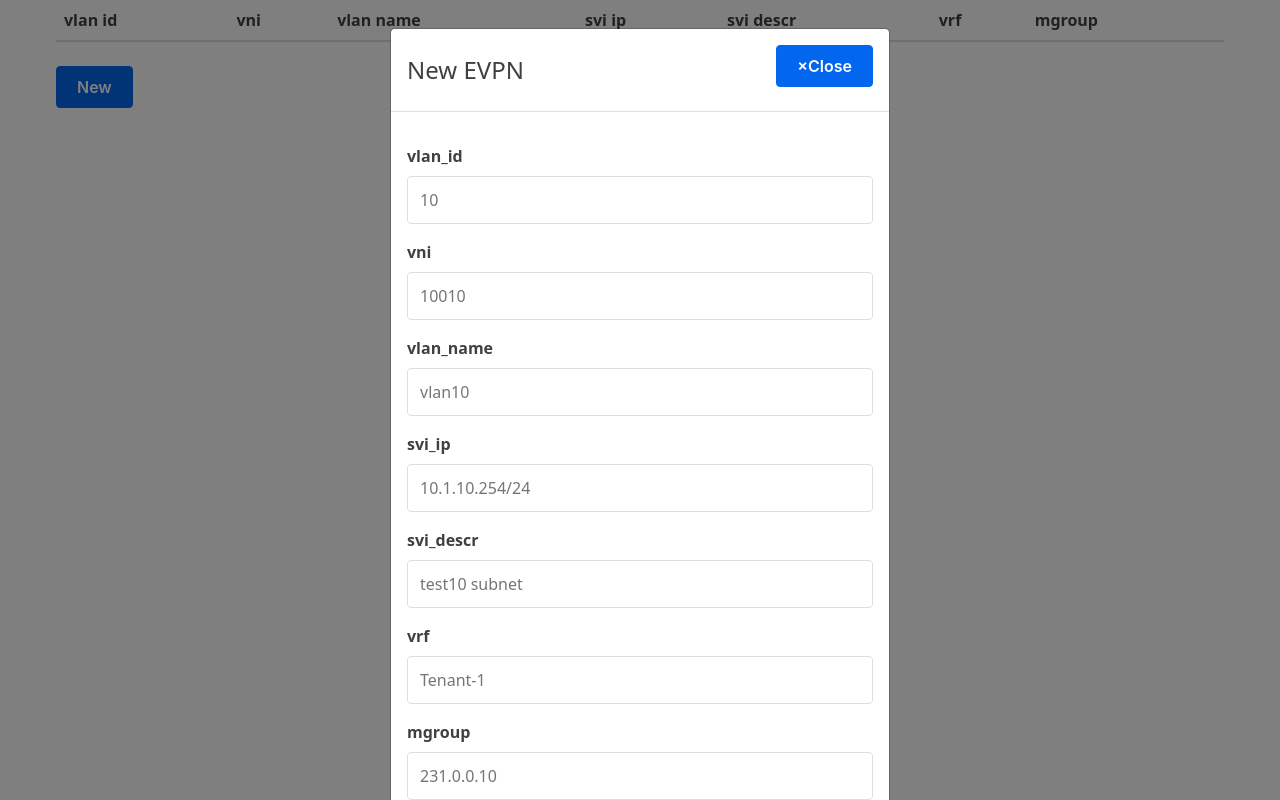
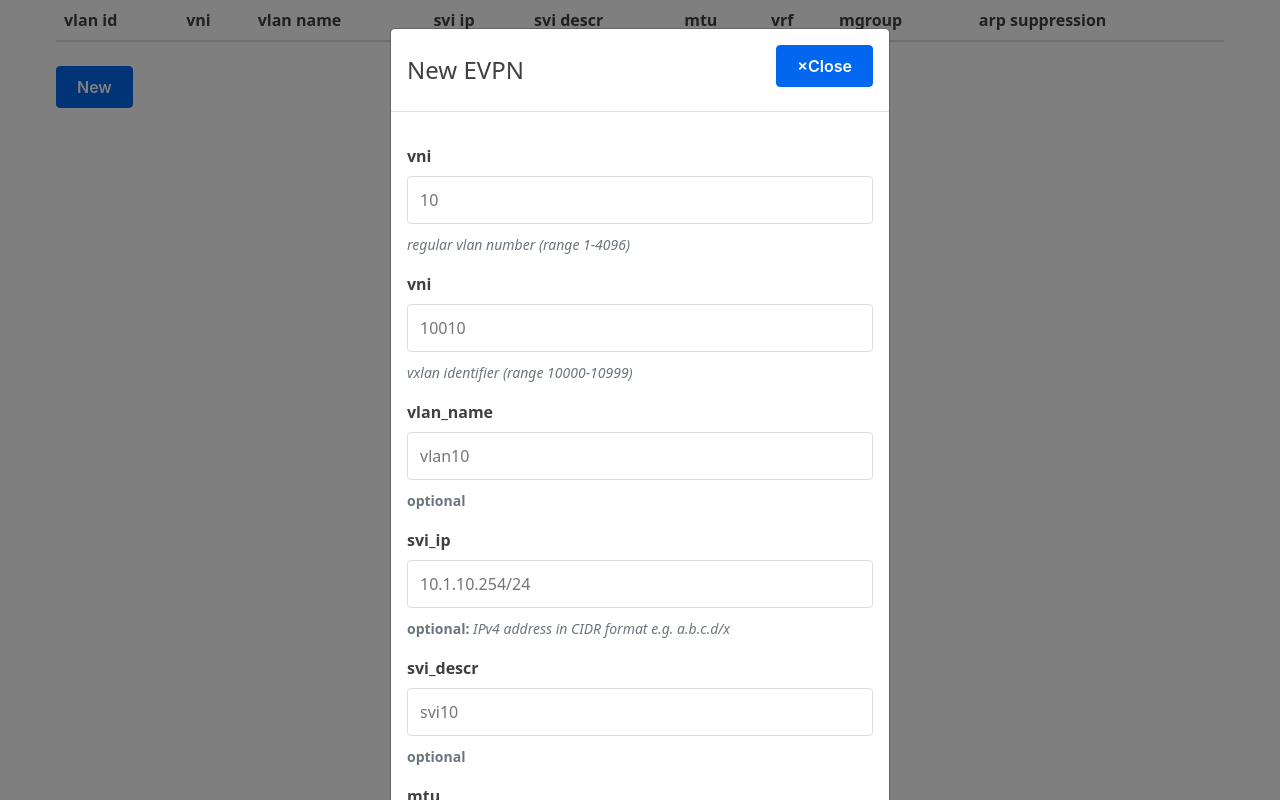
Before and after one commit to idqdq/react-app2, a React (Create React App) app: page / in a window 1280 px wide. Both pictures are taken after a click on the button "New". Built offline with nearby package versions, Linux system fonts and the light colour scheme.

Commit message:
polishing a form validation

```diff
--- a/src/Form.js
+++ b/src/Form.js
@@ -7,8 +7,10 @@ class Form extends Component {
         vlan_name: '',
         svi_ip: '',
         svi_descr: '',
+        mtu: '',
         vrf: '',
         mgroup: '',
+        arpsup: false,
         errors: {},
         formValid: false,
     }
@@ -24,6 +26,11 @@ class Form extends Component {
         })
     }
 
+    handleClickArpSup = () => {
+        this.setState( prevState => ({
+            arpsup: !prevState.arpsup,
+        }));
+    }
     handleBlur = (event) => {
         const { name, value } = event.target
 
@@ -49,8 +56,8 @@ class Form extends Component {
             case 'vlan_id':
                 if (this.index!==undefined && this.props.evpn[this.index].vlan_id===value)
                     break;  //old value
-                if(!(!isNaN(value) && value >1 && value < 4096)) {
-                    errors[name] = 'should be a number from 1 to 4096';
+                if(!(!isNaN(value) && value > 1 && value < 4096)) {
+                    errors[name] = 'should be a number from 2 to 4096';
                 }
                 else if (this.props.evpn.find(x => value===x.vlan_id)){
                     errors[name] = 'vlan_id ' + value + ' already exist';
@@ -75,6 +82,11 @@ class Form extends Component {
                 }
                 break;
             case 'svi_descr':
+                break;
+            case 'mtu':
+                if(!(!isNaN(value) && value >=1280 && value <= 9216)) {
+                    errors[name] = 'should be a number from 1280 to 9216';
+                }
                 break;
             case 'vrf':
                 break;
@@ -101,11 +113,11 @@ class Form extends Component {
     }
 
     render() {
-        const { vlan_id, vni, vlan_name, svi_ip, svi_descr, vrf, mgroup } = this.state;
+        const { vlan_id, vni, vlan_name, svi_ip, svi_descr, mtu, vrf, mgroup, arpsup } = this.state;
 
         return (
             <form>
-                <label htmlFor="vlan_id">vlan_id</label>
+                <label htmlFor="vlan">vni</label>
                 <input
                     type="number"
                     name="vlan_id"
@@ -114,6 +126,7 @@ class Form extends Component {
                     placeholder="10"
                     onChange={this.handleChange}
                     onBlur = {this.handleBlur} />
+                    <span style={{display: "block"}}><small className="form-text text-muted"><i>regular vlan number (range 1-4096)</i></small></span>
                     <span style={{color: "red"}}>{this.state.errors["vlan_id"]}</span>
                 <label htmlFor="vni">vni</label>
                 <input
@@ -124,6 +137,7 @@ class Form extends Component {
                     placeholder="10010"
                     onChange={this.handleChange}
                     onBlur = {this.handleBlur} />
+                    <span style={{display: "block"}}><small className="form-text text-muted"><i>vxlan identifier (range 10000-10999)</i></small></span>
                     <span style={{color: "red"}}>{this.state.errors["vni"]}</span>
                 <label htmlFor="vlan_name">vlan_name</label>
                 <input
@@ -134,6 +148,7 @@ class Form extends Component {
                     placeholder="vlan10"
                     onChange={this.handleChange}
                     onBlur = {this.handleBlur} />
+                    <span style={{display: "block"}}><small className="form-text text-muted"><b>optional</b></small></span>
                 <label htmlFor="svi_ip">svi_ip</label>
                 <input
                     type="text"
@@ -143,6 +158,7 @@ class Form extends Component {
                     placeholder="10.1.10.254/24"
                     onChange={this.handleChange}
                     onBlur = {this.handleBlur} />
+                    <span style={{display: "block"}}><small className="form-text text-muted"><b>optional:</b> <i>IPv4 address in CIDR format e.g. a.b.c.d/x</i></small></span>
                     <span style={{color: "red"}}>{this.state.errors["svi_ip"]}</span>
                 <label htmlFor="svi_descr">svi_descr</label>
                 <input
@@ -150,9 +166,20 @@ class Form extends Component {
                     name="svi_descr"
                     id="svi_descr"
                     value={svi_descr}
-                    placeholder="test10 subnet"
+                    placeholder="svi10"
                     onChange={this.handleChange}
                     onBlur = {this.handleBlur} />
+                    <span style={{display: "block"}}><small className="form-text text-muted"><b>optional</b></small></span>
+                <label htmlFor="mtu">mtu</label>
+                <input
+                    type="number"
+                    name="mtu"
+                    id="mtu"
+                    value={mtu}
+                    placeholder="1500"
+                    onChange={this.handleChange}
+                    onBlur = {this.handleBlur} />
+                    <span style={{display: "block"}}><small className="form-text text-muted"><b>optional:</b> <i>default 1500</i></small></span>
                 <label htmlFor="vrf">vrf</label>
                 <input
                     type="text"
@@ -162,6 +189,7 @@ class Form extends Component {
                     placeholder="Tenant-1"
                     onChange={this.handleChange}
                     onBlur = {this.handleBlur} />
+                    <span style={{display: "block"}}><small className="form-text text-muted"><b>optional:</b> <i>default Tenant-1</i></small></span>
                 <label htmlFor="mgroup">mgroup</label>
                 <input
                     type="text"
@@ -171,7 +199,15 @@ class Form extends Component {
                     placeholder="231.0.0.10"
                     onChange={this.handleChange}
                     onBlur = {this.handleBlur} />
+                    <span style={{display: "block"}}><small className="form-text text-muted"><b>optional</b></small></span>
                     <span style={{color: "red"}}>{this.state.errors["mgroup"]}</span>
+                <label htmlFor="arpsup">Arp suppression</label>
+                <input type="checkbox"
+                    name="arpsup"
+                    id="arpsup"
+                    checked={arpsup}
+                    onChange={this.handleClickArpSup}/>
+                <div></div>
                 <input type="button" value="Submit" onClick={this.submitForm} disabled={!this.state.formValid} />
             </form>
         );
--- a/src/Modal.js
+++ b/src/Modal.js
@@ -3,7 +3,7 @@ import "bootstrap/dist/css/bootstrap.min.css";
 import Form from './Form'
 
 const MyModal = (props) => {
-    const modalTitle = props.index && props.evpn[props.index] ? 'Edit EVPN:' + props.evpn[props.index].vni : 'New EVPN';
+    const modalTitle = props.index!==undefined && props.evpn[props.index] ? 'Edit EVPN:' + props.evpn[props.index].vni : 'New EVPN';
     return (
         <Modal show={props.isOpen}
             onHide={props.hideModal}
--- a/src/Table.js
+++ b/src/Table.js
@@ -9,8 +9,10 @@ const TableHeader = () => {
                 <th>vlan name</th>
                 <th>svi ip</th>
                 <th>svi descr</th>
+                <th>mtu</th>
                 <th>vrf</th>
                 <th>mgroup</th>
+                <th>arp suppression</th>
             </tr>
         </thead>
     )
@@ -25,8 +27,10 @@ const TableBody = (props) => {
                 <td>{row.vlan_name}</td>
                 <td>{row.svi_ip}</td>
                 <td>{row.svi_descr}</td>
+                <td>{row.mtu}</td>
                 <td>{row.vrf}</td>
                 <td>{row.mgroup}</td>
+                <td>{row.arpsup ? "on": "off"}</td>
                 <td>
                     <button onClick={() => props.evpnEdit(index)}>Edit</button>
                     <button onClick={() => props.evpnRemove(index)}>Delete</button>
```
